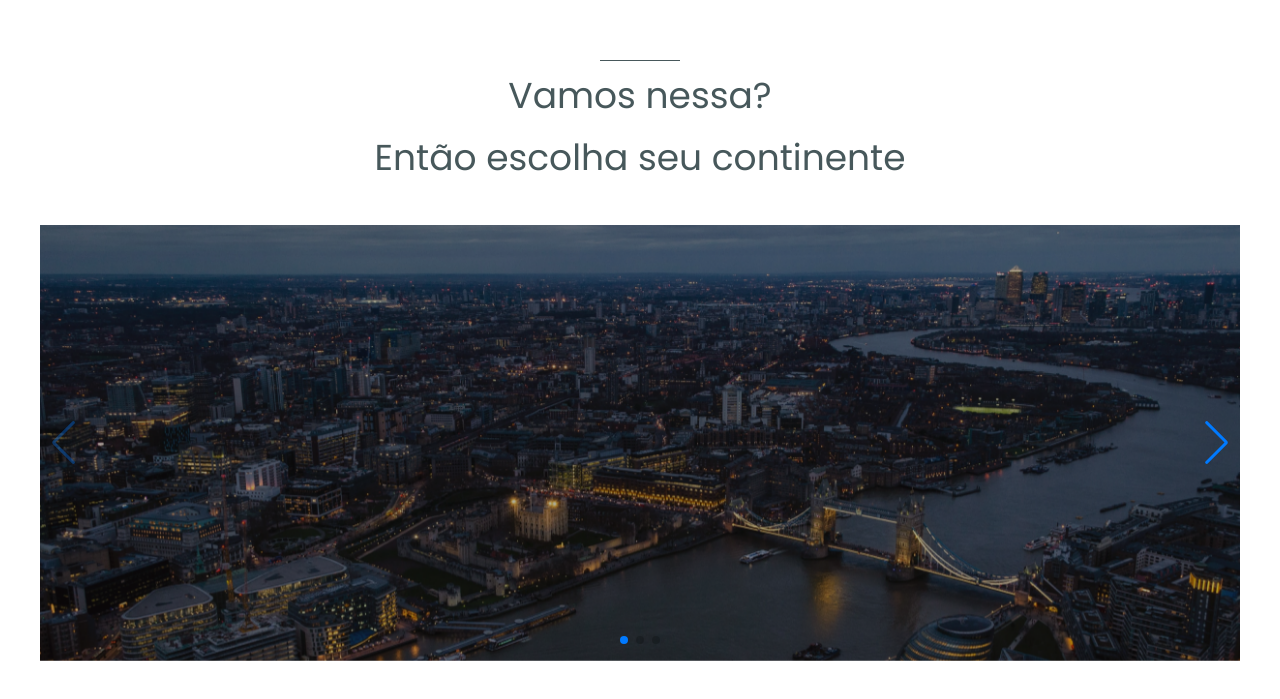
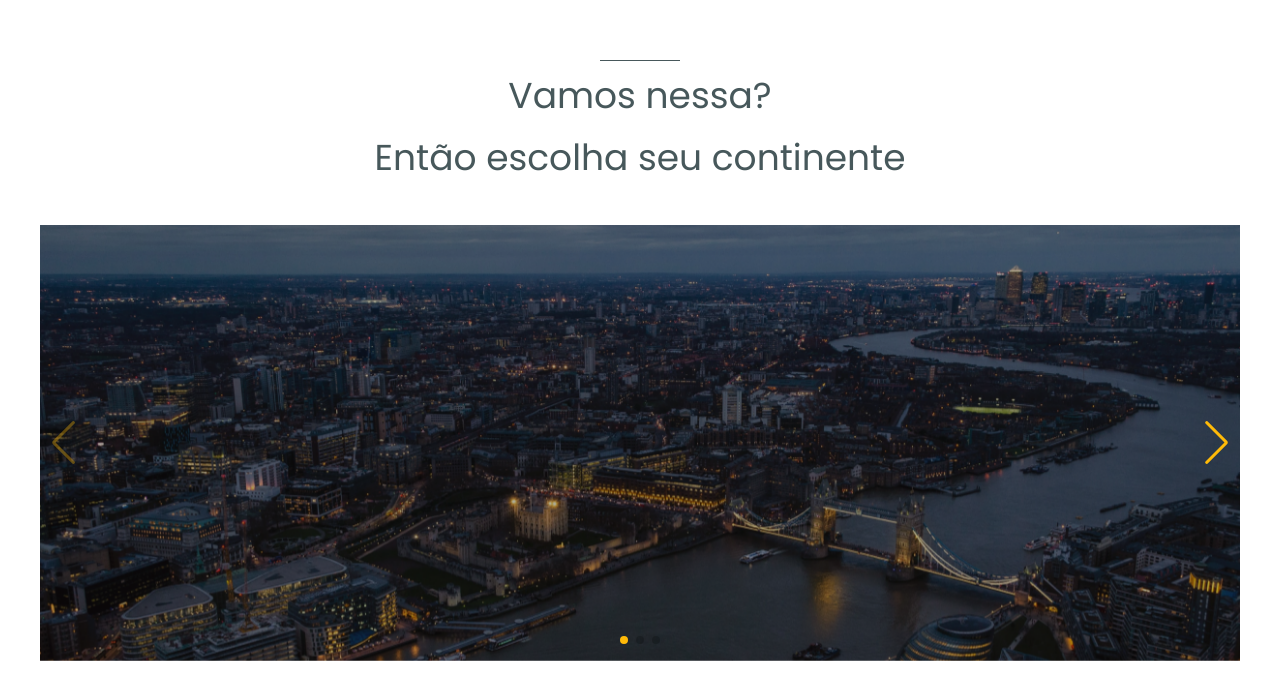
Before and after one commit to Eduardo-Ferraz/WorldTrip, a Next.js app: page / in a window 1280 px wide. Shown: the part 776-1475 px from the top of the page. Built offline with nearby package versions, Linux system fonts and the light colour scheme; no server answers.

Commit message:
feat: Swiper com navegation na cor correta

```diff
--- a/src/pages/index.tsx
+++ b/src/pages/index.tsx
@@ -82,6 +82,10 @@ export default function Home()
             modules={[Navigation, Pagination]}
             navigation
             pagination={{ clickable: true }}
+            style={{
+              "--swiper-pagination-color": "#FFBA08",
+              "--swiper-navigation-color": "#FFBA08",
+            }}
           >
             <SwiperSlide >
               <Image src='Slider_Continent_Europa.png' w={'100%'} />
```
